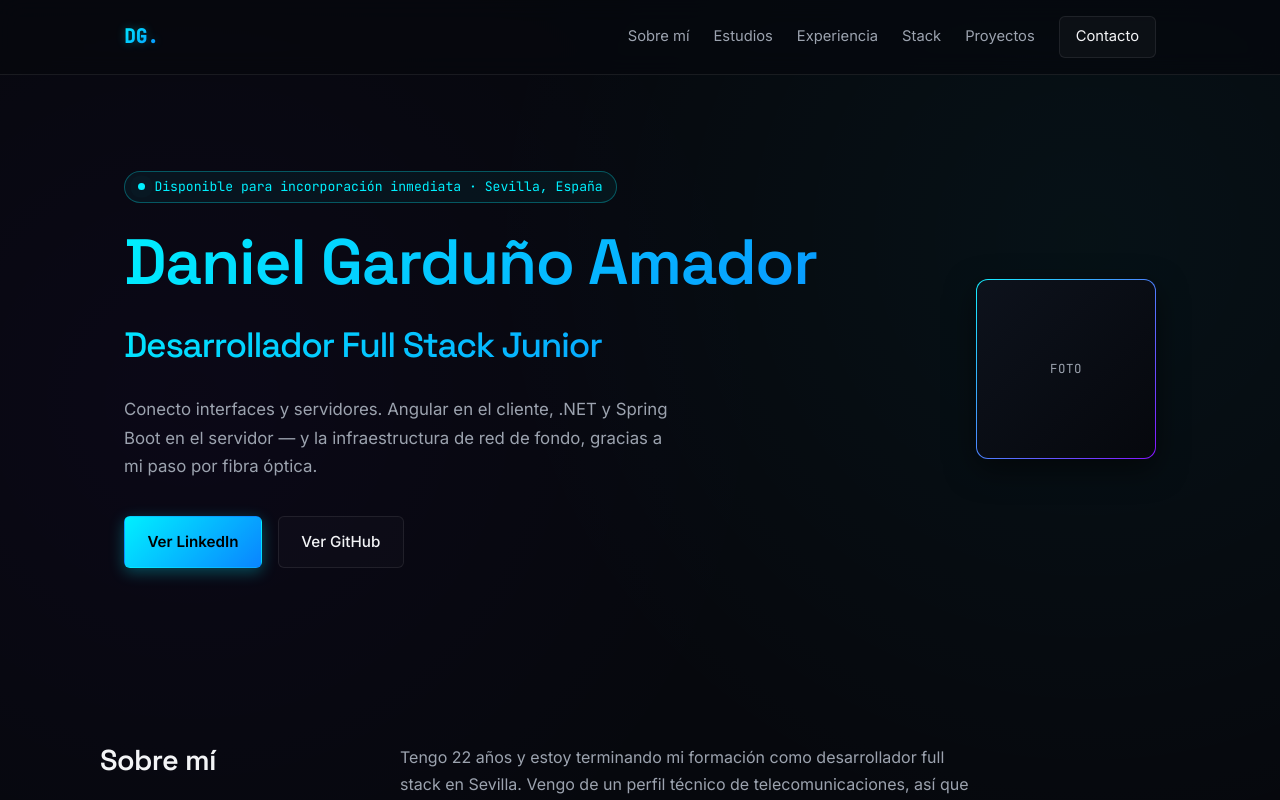
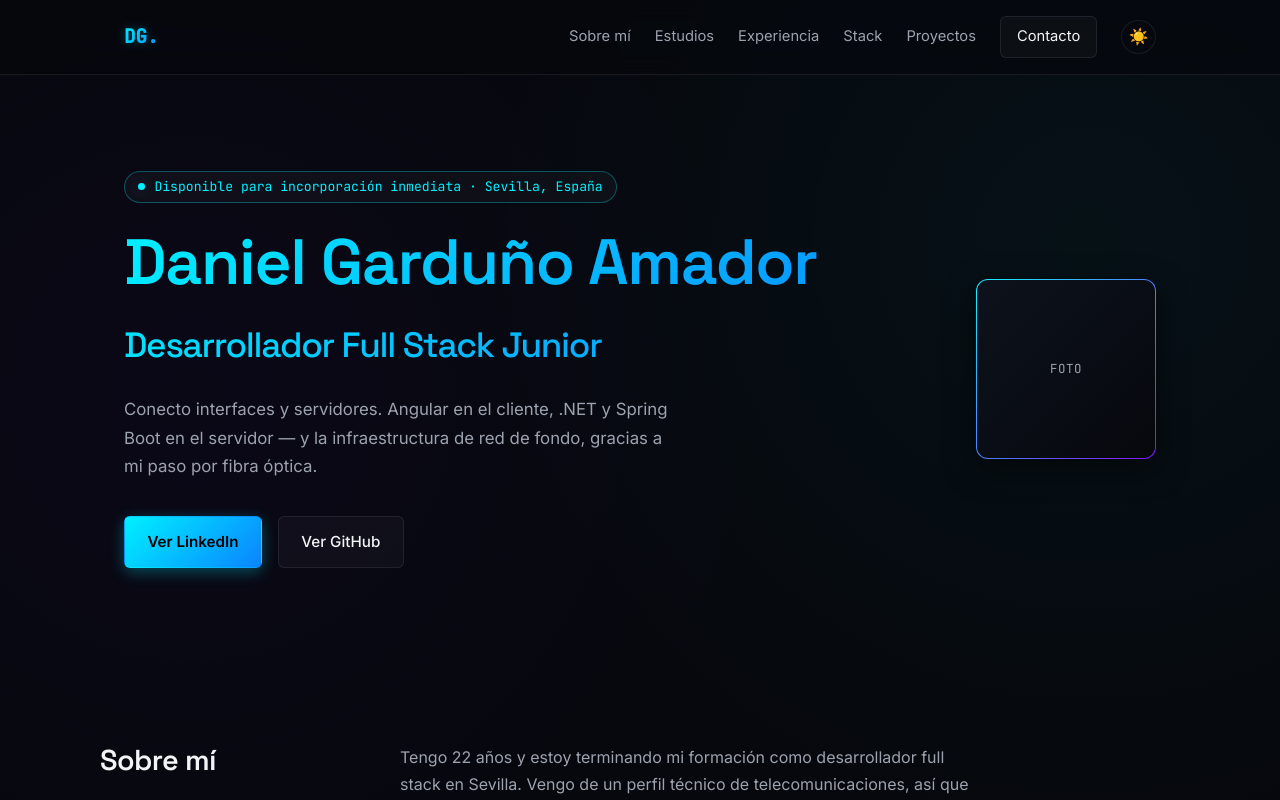
Before and after one commit to danielga10/Portfolio, an Angular app: page / in a window 1280 px wide. Shown: the top 800 px of the page. Built offline with nearby package versions, Linux system fonts and the light colour scheme.

Commit message:
feat: implementar botón de modo claro y oscuro

```diff
--- a/src/app/app.component.html
+++ b/src/app/app.component.html
@@ -8,6 +8,10 @@
       <a href="#stack">Stack</a>
       <a href="#proyectos">Proyectos</a>
       <a href="#contacto" class="nav__cta">Contacto</a>
+      <button class="theme-toggle" (click)="toggleTheme()" [attr.aria-label]="isDarkMode ? 'Cambiar a modo claro' : 'Cambiar a modo oscuro'">
+        <span *ngIf="isDarkMode" aria-hidden="true">☀️</span>
+        <span *ngIf="!isDarkMode" aria-hidden="true">🌙</span>
+      </button>
     </nav>
   </div>
 </header>
--- a/src/app/app.component.scss
+++ b/src/app/app.component.scss
@@ -5,7 +5,7 @@
   position: sticky;
   top: 0;
   z-index: 10;
-  background: rgba(6, 8, 13, 0.7);
+  background: var(--nav-bg);
   backdrop-filter: blur(12px);
   -webkit-backdrop-filter: blur(12px);
   border-bottom: 1px solid var(--border-subtle);
@@ -37,20 +37,37 @@
 }
 .nav__links a:hover {
   color: var(--text-main);
-  text-shadow: 0 0 8px rgba(255,255,255,0.4);
+  text-shadow: 0 0 8px var(--border-glow);
 }
 .nav__cta {
   border: 1px solid var(--border-subtle);
   padding: 0.5rem 1rem;
   border-radius: 6px;
   color: var(--text-main) !important;
-  background: rgba(255,255,255,0.03);
+  background: var(--bg-translucent);
   transition: all 0.2s ease;
 }
 .nav__cta:hover {
   border-color: var(--primary-glow);
-  background: rgba(0, 240, 255, 0.05);
+  background: var(--bg-translucent-hover);
   box-shadow: 0 0 15px var(--border-glow);
+}
+.theme-toggle {
+  background: transparent;
+  border: 1px solid var(--border-subtle);
+  color: var(--text-main);
+  padding: 0.4rem;
+  border-radius: 50%;
+  cursor: pointer;
+  display: flex;
+  align-items: center;
+  justify-content: center;
+  transition: all 0.2s ease;
+  font-size: 1rem;
+}
+.theme-toggle:hover {
+  background: var(--bg-translucent-hover);
+  border-color: var(--primary-glow);
 }
 
 @media (max-width: 768px) {
@@ -93,7 +110,7 @@
   margin-bottom: 1.4rem;
   padding: 0.3rem 0.8rem;
   border-radius: 20px;
-  background: rgba(0, 240, 255, 0.05);
+  background: var(--bg-translucent);
   border: 1px solid var(--border-glow);
 }
 .pulse-dot {
@@ -150,16 +167,16 @@
   box-shadow: 0 4px 15px var(--border-glow);
 }
 .btn--primary:hover {
-  box-shadow: 0 6px 20px rgba(0, 240, 255, 0.4);
+  box-shadow: 0 6px 20px var(--border-glow);
 }
 .btn--ghost {
   border-color: var(--border-subtle);
   color: var(--text-main);
-  background: rgba(255,255,255,0.02);
+  background: var(--bg-translucent);
 }
 .btn--ghost:hover {
   border-color: var(--text-muted);
-  background: rgba(255,255,255,0.05);
+  background: var(--bg-translucent-hover);
 }
 
 .hero__photo { display: flex; justify-content: center; }
@@ -287,7 +304,7 @@
   font-size: 0.75rem;
   padding: 0.3rem 0.7rem;
   border-radius: 20px;
-  background: rgba(255,255,255,0.03);
+  background: var(--bg-translucent);
   border: 1px solid var(--border-subtle);
   color: var(--text-muted);
   transition: border-color 0.2s ease, color 0.2s ease;
@@ -346,8 +363,8 @@
 }
 .project-card:hover {
   transform: translateY(-5px);
-  box-shadow: 0 10px 30px rgba(0,0,0,0.5), 0 0 15px rgba(0, 240, 255, 0.1);
-  border-color: rgba(255,255,255,0.15);
+  box-shadow: 0 10px 30px rgba(0,0,0,0.2), 0 0 15px var(--border-glow);
+  border-color: var(--primary-glow);
 }
 .project-card__window {
   background: var(--bg-deep);
@@ -373,7 +390,7 @@
   justify-content: center;
   color: var(--primary-glow);
   font-size: 1.2rem;
-  background: linear-gradient(180deg, transparent, rgba(0, 240, 255, 0.02));
+  background: linear-gradient(180deg, transparent, var(--bg-translucent));
 }
 .project-card__body {
   padding: 1.6rem;
@@ -421,7 +438,7 @@
   padding-left: 1rem;
   padding-right: 1rem;
   color: var(--primary-glow);
-  background: rgba(255,255,255,0.02);
+  background: var(--bg-translucent);
 }
 .contact-link__label { color: var(--text-muted); font-size: 0.85rem; }
 .contact-link__value { font-size: 1rem; font-weight: 500; }
--- a/src/app/app.component.ts
+++ b/src/app/app.component.ts
@@ -1,5 +1,5 @@
-import { Component } from '@angular/core';
-import { CommonModule } from '@angular/common';
+import { Component, OnInit, Inject, PLATFORM_ID } from '@angular/core';
+import { CommonModule, isPlatformBrowser } from '@angular/common';
 
 interface EstudioItem {
   titulo: string;
@@ -36,7 +36,36 @@ interface Proyecto {
   templateUrl: './app.component.html',
   styleUrl: './app.component.scss',
 })
-export class AppComponent {
+export class AppComponent implements OnInit {
+  isDarkMode = true;
+
+  constructor(@Inject(PLATFORM_ID) private platformId: Object) {}
+
+  ngOnInit() {
+    if (isPlatformBrowser(this.platformId)) {
+      const savedTheme = localStorage.getItem('theme');
+      if (savedTheme === 'light') {
+        this.isDarkMode = false;
+        document.documentElement.setAttribute('data-theme', 'light');
+      } else {
+        this.isDarkMode = true;
+        document.documentElement.removeAttribute('data-theme');
+      }
+    }
+  }
+
+  toggleTheme() {
+    this.isDarkMode = !this.isDarkMode;
+    if (isPlatformBrowser(this.platformId)) {
+      if (this.isDarkMode) {
+        document.documentElement.removeAttribute('data-theme');
+        localStorage.setItem('theme', 'dark');
+      } else {
+        document.documentElement.setAttribute('data-theme', 'light');
+        localStorage.setItem('theme', 'light');
+      }
+    }
+  }
   readonly nombre = 'Daniel Garduño Amador';
   readonly titulo = 'Desarrollador Full Stack Junior';
   readonly ubicacion = 'Sevilla, España';
--- a/src/styles.scss
+++ b/src/styles.scss
@@ -16,11 +16,35 @@
   --text-main: #F3F4F6;
   --text-muted: #9CA3AF;
 
+  --bg-translucent: rgba(255, 255, 255, 0.03);
+  --bg-translucent-hover: rgba(255, 255, 255, 0.08);
+  --nav-bg: rgba(6, 8, 13, 0.7);
+
   --font-display: 'Space Grotesk', 'Inter', sans-serif;
   --font-body: 'Inter', sans-serif;
   --font-mono: 'JetBrains Mono', monospace;
 
   --maxw: 1080px;
+}
+
+[data-theme='light'] {
+  --bg-deep: #F9FAFB;
+  --bg-surface: #FFFFFF;
+  --bg-surface-elevated: #F3F4F6;
+
+  --border-subtle: rgba(0, 0, 0, 0.08);
+  --border-glow: rgba(2, 132, 199, 0.2);
+
+  --primary-glow: #0284C7;
+  --secondary-glow: #7C3AED;
+  --accent: #2563EB;
+
+  --text-main: #111827;
+  --text-muted: #4B5563;
+
+  --bg-translucent: rgba(0, 0, 0, 0.03);
+  --bg-translucent-hover: rgba(0, 0, 0, 0.08);
+  --nav-bg: rgba(255, 255, 255, 0.7);
 }
 
 html { scroll-behavior: smooth; }
@@ -35,6 +59,7 @@ body {
     radial-gradient(circle at 15% 50%, rgba(122, 0, 255, 0.04) 0%, transparent 50%),
     radial-gradient(circle at 85% 30%, rgba(0, 240, 255, 0.04) 0%, transparent 50%);
   background-attachment: fixed;
+  transition: background-color 0.3s ease, color 0.3s ease;
 }
 
 h1, h2, h3 {
```
